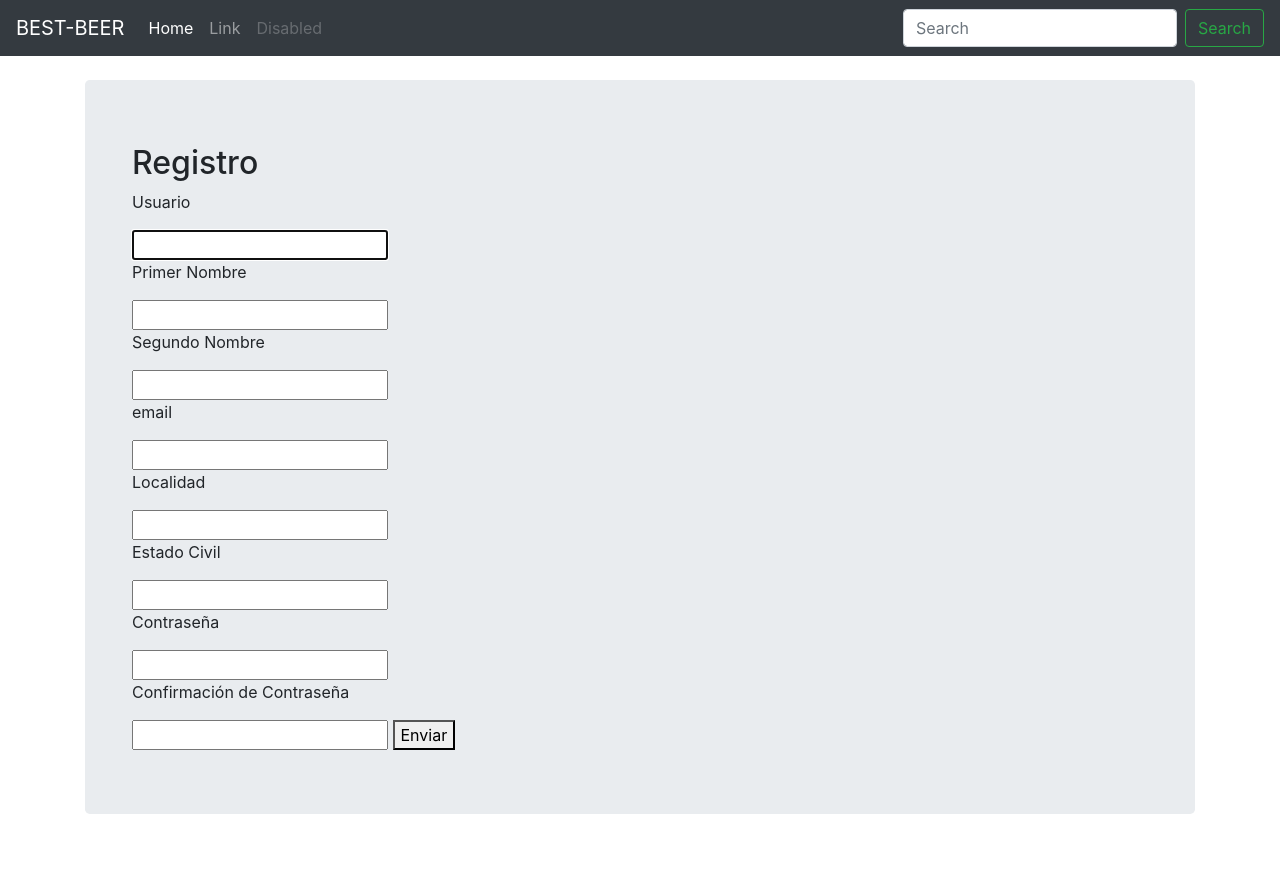
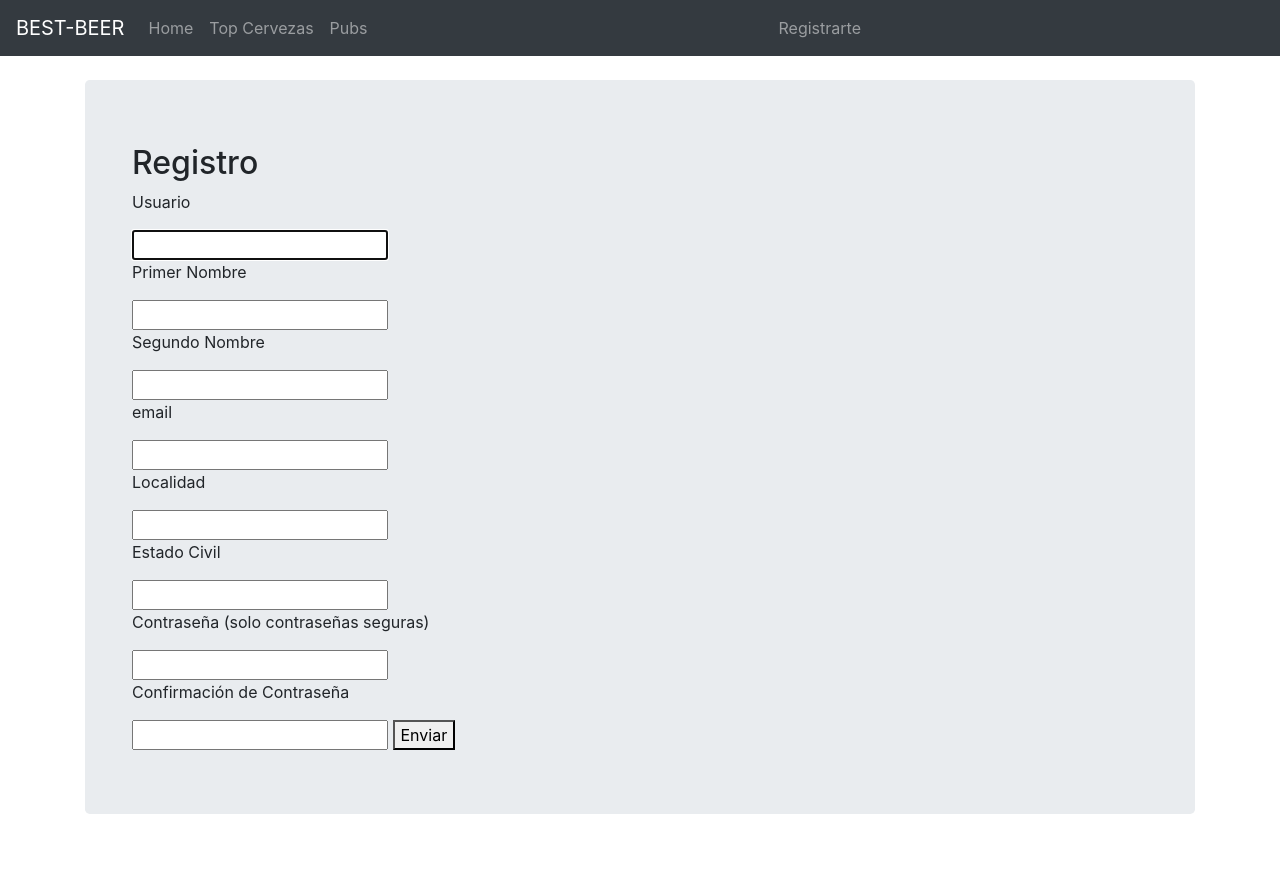
Before and after one commit to evaristorivi/BEST-BEER, a Django app: page /signup/ in a window 1280 px wide. Shown: the top 874 px of the page. Run offline with Django 3.2, Linux system fonts and the light colour scheme; some libraries are stand-ins or nearby versions.

Commit message:
Buen apretón. Ficheros estáticos e Interfaz de usuario_mejoras

```diff
--- a/BBApp/templates/navbar.html
+++ b/BBApp/templates/navbar.html
@@ -5,19 +5,26 @@
       </button>
       <div class="collapse navbar-collapse" id="navbarCollapse">
         <ul class="navbar-nav mr-auto">
-          <li class="nav-item active">
-            <a class="nav-link" href="#">Home <span class="sr-only">(current)</span></a>
+          <li class="nav-item">
+            <a class="nav-link" href="{% url 'home' %}">Home <span class="sr-only">(current)</span></a>
           </li>
           <li class="nav-item">
-            <a class="nav-link" href="#">Link</a>
+            <a class="nav-link" href="{% url 'votaciones_list' %}">Top Cervezas</a>
           </li>
           <li class="nav-item">
-            <a class="nav-link disabled" href="#">Disabled</a>
+            <a class="nav-link" href="{% url 'pubs_list' %}">Pubs</a>
           </li>
         </ul>
-        <form class="form-inline mt-2 mt-md-0">
-          <input class="form-control mr-sm-2" type="text" placeholder="Search" aria-label="Search">
-          <button class="btn btn-outline-success my-2 my-sm-0" type="submit">Search</button>
-        </form>
+
+  <ul class="navbar-right navbar-nav mr-auto">
+  {% if user.is_authenticated %}
+
+            <li class="nav-item"><a class="nav-link" href="{% url 'logout' %}">Salir</a></li>
+            {% else %}
+            <li class="nav-item"><a class="nav-link" href="{% url 'signup' %}">Registrarte</a></li>
+            {% endif %}
+</ul>
+
+
       </div>
     </nav>
--- a/BBApp/templates/signup.html
+++ b/BBApp/templates/signup.html
@@ -22,7 +22,7 @@
     <p>Estado Civil</p>
     {{ form.estado_civil }}
 
-    <p>Contraseña</p>
+    <p>Contraseña (solo contraseñas seguras)</p>
     {{ form.password1 }}
 
      <p>Confirmación de Contraseña</p>
```
